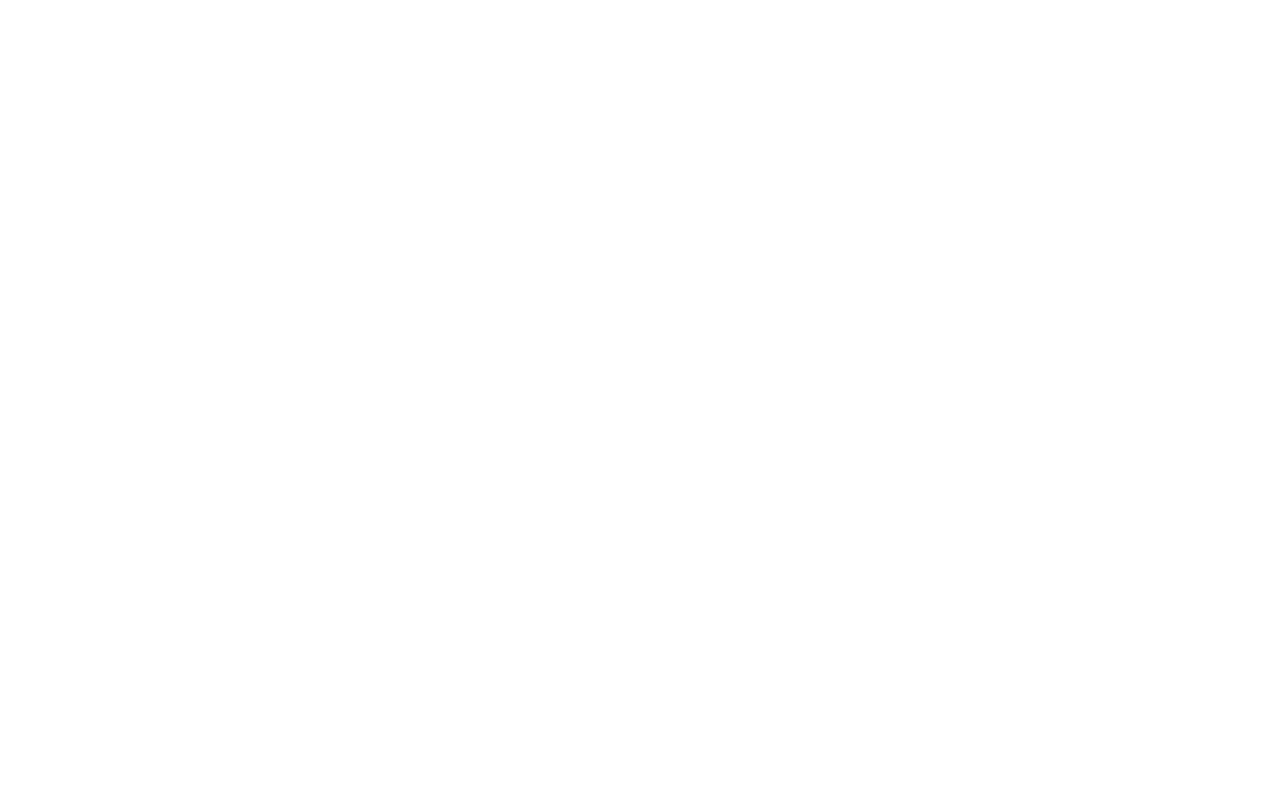
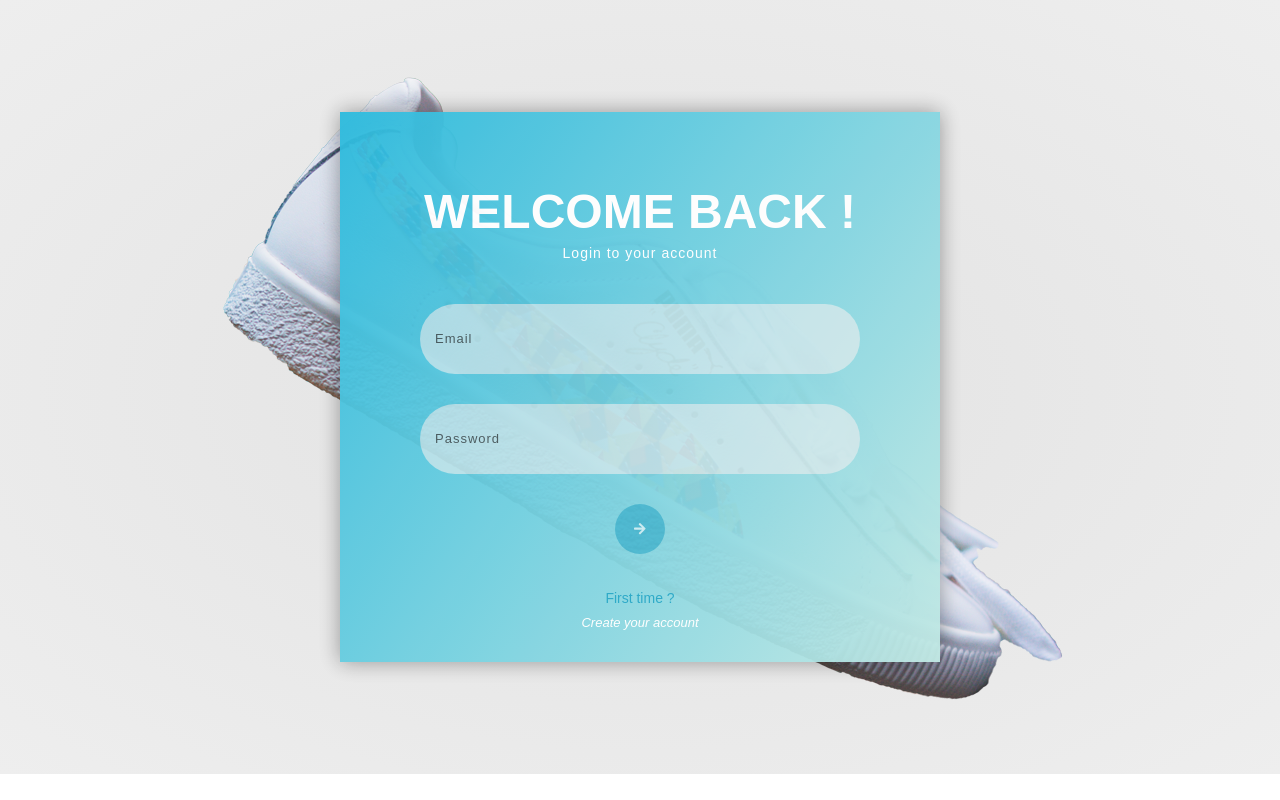
Before and after one commit to julie-p/ecommerce-mern-stack, a React (Create React App) app in the folder frontend/: page /login in a window 1280 px wide. Built offline with nearby package versions, Linux system fonts and the light colour scheme.

Commit message:
signin/signup components + css

```diff
--- a/frontend/src/App.js
+++ b/frontend/src/App.js
@@ -2,6 +2,8 @@
 import './App.css';
 import { BrowserRouter as Router, Switch, Route } from 'react-router-dom';
 import Homepage from './Screens/Homepage';
+import Signin from './Screens/Signin';
+import Signup from './Screens/Signup';
 import Shop from './Screens/Shop';
 import Outlet from './Screens/Outlet';
 import ProductDetails from './Screens/ProductDetails';
@@ -12,6 +14,8 @@
     <Router>
       <Switch>
         <Route path='/' exact component={Homepage}/>
+        <Route path='/login/' component={Signin} />
+        <Route path='/create-your-account/' component={Signup} />
         <Route path='/shop/' component={Shop} />
         <Route path='/sales/' component={Outlet} />
         <Route path='/product-details/:id' component={ProductDetails} />
--- /dev/null
+++ b/frontend/src/Components/Login.js
@@ -0,0 +1,41 @@
+import React from 'react';
+import { FontAwesomeIcon } from '@fortawesome/react-fontawesome';
+import { faArrowRight } from '@fortawesome/free-solid-svg-icons';
+
+function Login() {
+    return (
+        <div className="login__txtb">
+            <div>
+                <input
+                    className="login__input"
+                    name="email"
+                    autoComplete="off"
+                    required
+                />
+                <label for="email" className="label-name">
+                    <span className="content-name">Email</span>
+                </label>
+            </div>
+
+            <div>
+                <input
+                    className="login__input"
+                    name="password"
+                    type="password"
+                    autoComplete="off"
+                    required/>
+                <label for="password" className="label-name">
+                    <span className="content-name">
+                        Password
+                    </span>
+                </label>
+            </div>
+
+            <button type="button">
+                <FontAwesomeIcon icon={faArrowRight} />
+            </button>
+        </div>
+    )
+};
+
+export default Login;
--- a/frontend/src/Screens/Signin.js
+++ b/frontend/src/Screens/Signin.js
@@ -0,0 +1,28 @@
+import React from 'react';
+import "../styles/Login.css";
+import Login from '../Components/Login';
+import { Link } from 'react-router-dom';
+
+
+function Signin() {
+    return (
+        <div className="container__main__login">
+            <section className="login">
+                <div className="login__container">
+                    <h1>Welcome Back !</h1>
+
+                    <p>Login to your account</p>
+
+                    <Login />
+
+                    <h6>First time ?</h6>
+                    <div>
+                    <Link to="/create-your-account" className="login__link link-underline">Create your account</Link>
+                </div>
+                </div>
+            </section>
+        </div>
+    )
+};
+
+export default Signin;
--- a/frontend/src/Screens/Signup.js
+++ b/frontend/src/Screens/Signup.js
@@ -0,0 +1,27 @@
+import React from 'react';
+import "../styles/Login.css";
+import Login from '../Components/Login';
+import { Link } from 'react-router-dom';
+
+function Signup() {
+    return (
+        <div className="container__main__login">
+            <section className="login">
+                <div className="login__container">
+                    <h1>Welcome  !</h1>
+
+                    <p>Create your account</p>
+
+                    <Login />
+
+                    <h6>Already one of us ?</h6>
+                    <div>
+                    <Link to="/login" className="login__link link-underline">Login to your account</Link>
+                </div>
+                </div>
+            </section>
+        </div>
+    )
+};
+
+export default Signup;
--- /dev/null
+++ b/frontend/src/styles/Login.css
@@ -0,0 +1,127 @@
+.container__main__login {
+    background: url(../imgs/shoe-2.png), radial-gradient(rgba(221, 221, 221, 0.856), #eee);
+    background-repeat: no-repeat;
+    background-position: center center;
+    height: auto;
+}
+
+.login {
+    display: flex;
+    align-items: center;
+    justify-content: center;
+    opacity: .95;
+}
+
+.login__container {
+    background: linear-gradient(125deg, #2bbadd, #c2e9e4);
+    width: 600px;
+    padding: 80px;
+    text-align: center;
+    box-shadow: 0 0 20px #00000060;
+    height: 550px;
+}
+
+.login__container h1 {
+    text-transform: uppercase;
+    color: #fff;
+    font-size: 48px;
+    line-height: 40px;
+}
+
+.login__container h1 span {
+    display: block;
+    font-size: 38px;
+}
+
+.login__container h6 {
+    font-size: 14px;
+    font-weight: 300;
+    margin-bottom: 0;
+    color: #26a7c7;
+}
+
+.login__container a {
+    color: #fff;
+    font-style: italic;
+    font-size: 13px;
+}
+
+.login__container p {
+    color: #fff;
+    font-size: 14px;
+    letter-spacing: 1px;
+    margin: 10px 0;
+}
+
+.login__txtb {
+    margin-top: 40px;
+}
+
+.login__txtb div {
+    position: relative;
+}
+
+.login__input {
+    border: 0;
+    padding: 0 30px;
+    padding-right: 80px;
+    margin-bottom: 30px;
+    outline: none;
+    font-size: 15px;
+    color: #636e72;
+    width: 100%;
+    height: 70px;
+    background: #f1f1f199;
+    border-radius: 40px;
+    position: relative;
+}
+
+::placeholder {
+    color: #fff;
+    letter-spacing: .6px;
+    opacity: .8;
+}
+
+label {
+    position: absolute;
+    bottom: 20px;
+    left: 0px;
+    font-size: 13px;
+    letter-spacing: 1px;
+    opacity: .6;
+}
+
+.content-name {
+    position: absolute;
+    bottom: 35px;
+    left: 15px;
+    transition: all 0.3s ease;
+}
+
+.login__input:focus + .label-name .content-name,
+.login__input:valid + .label-name .content-name {
+    transform: translateY(-220%);
+    color: #fff;
+    font-weight: 700;
+    font-style: italic;
+ }
+
+.login__txtb button {
+    background: #26a7c7;
+    color: #fff;
+    border: 0;
+    border-radius:  50%;
+    width: 50px;
+    height: 50px;
+    right: 10px;
+    top: 10px;
+    outline: none;
+    cursor: pointer;
+    transition: .3s linear;
+    opacity: .6;
+}
+
+.login__txtb button:hover {
+    opacity: .7;
+    background: linear-gradient(125deg, #2bbadd, #c2e9e4);
+}
```
